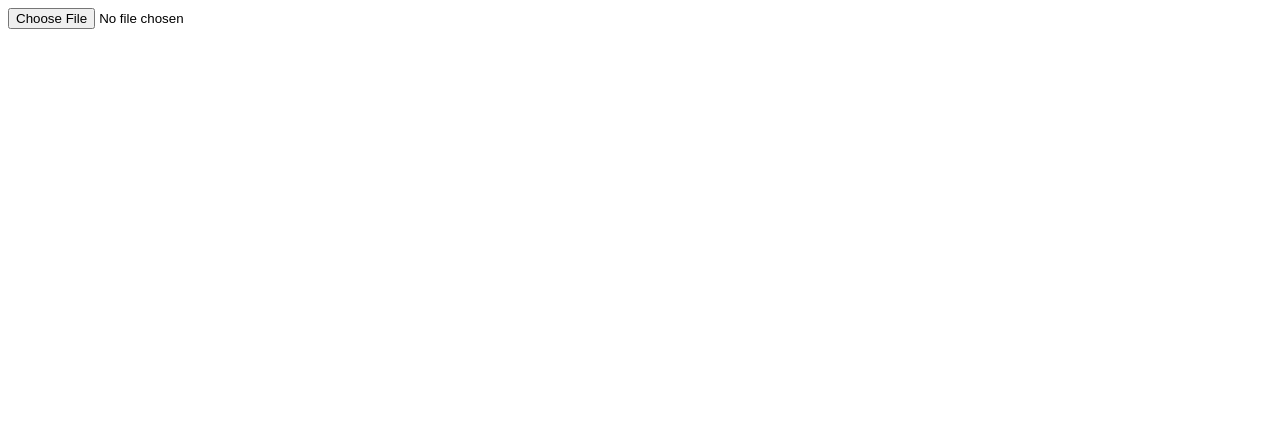
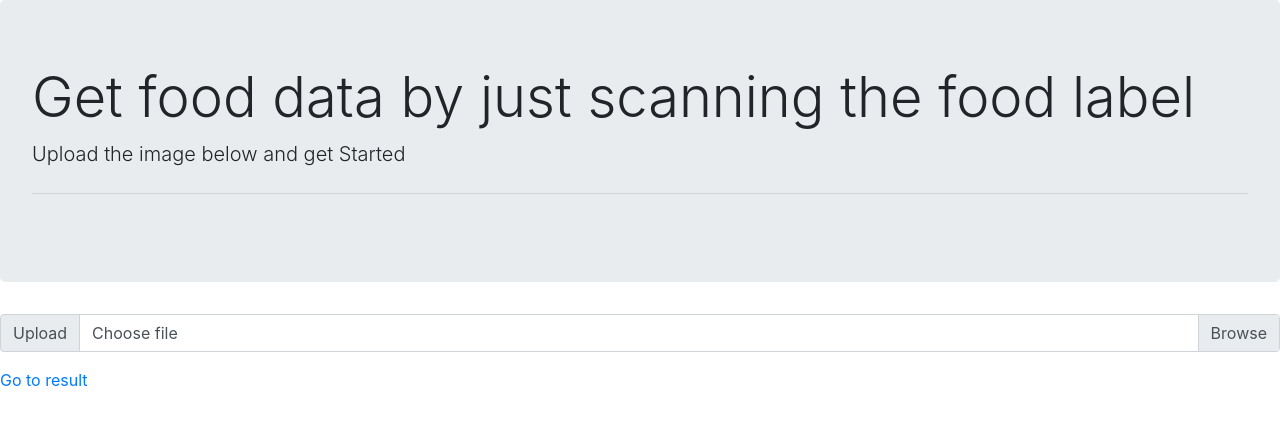
Before and after one commit to RathoreSPaarth/ocr-trial, a plain HTML site: page index.html in a window 1280 px wide. Drawn offline with nearby package versions, Linux system fonts and the light colour scheme.

Commit message:
Update index.html

```diff
--- a/index.html
+++ b/index.html
@@ -1,11 +1,42 @@
 <!DOCTYPE html>
 <html lang="en">
-<head>
-    <meta charset="UTF-8">
-    <meta name="viewport" content="width=device-width, initial-scale=1.0">
+  <head>
+    <meta charset="UTF-8" />
+    <meta name="viewport" content="width=device-width, initial-scale=1.0" />
     <title>Document</title>
-</head>
-<body>
-    <input type="file" accept="image/*" capture="camera">
-</body>
+    <link rel="stylesheet" href="https://stackpath.bootstrapcdn.com/bootstrap/4.1.3/css/bootstrap.min.css" integrity="sha384-MCw98/SFnGE8fJT3GXwEOngsV7Zt27NXFoaoApmYm81iuXoPkFOJwJ8ERdknLPMO" crossorigin="anonymous">
+    <script src="https://unpkg.com/tesseract.js@v2.1.0/dist/tesseract.min.js"></script>
+    <script src="https://unpkg.com/axios/dist/axios.min.js"></script>
+    <script src="https://code.jquery.com/jquery-3.5.1.js" integrity="sha256-QWo7LDvxbWT2tbbQ97B53yJnYU3WhH/C8ycbRAkjPDc=" crossorigin="anonymous"></script>
+
+  </head>
+  <body>
+
+    <!-- <button onclick="read()">Submit</button> -->
+
+    <div class="jumbotron">
+      <h1 class="display-4">Get food data by just scanning the food label</h1>
+      <p class="lead">Upload the image below and get Started</p>
+      <hr class="my-4">
+      <!-- <p>Get Started!</p> -->
+      <!-- <a class="btn btn-primary btn-lg" href="#upload" role="button">Start</a> -->
+    </div>
+
+    <!-- <div id="input-btn">
+      <input type="file" accept="image/*" capture="camera">
+    </div> -->
+
+    <div class="input-group mb-3" id="upload">
+      <div class="input-group-prepend">
+        <span class="input-group-text" id="inputGroupFileAddon01">Upload</span>
+      </div>
+      <div class="custom-file">
+        <input type="file" class="custom-file-input" id="inputGroupFile01" accept="image/*" capture="camera" aria-describedby="inputGroupFileAddon01">
+        <label class="custom-file-label" for="inputGroupFile01">Choose file</label>
+      </div>
+    </div>
+
+    <a href="" id="a">Go to result</a>
+    <script src="index.js"></script>
+  </body>
 </html>
```
